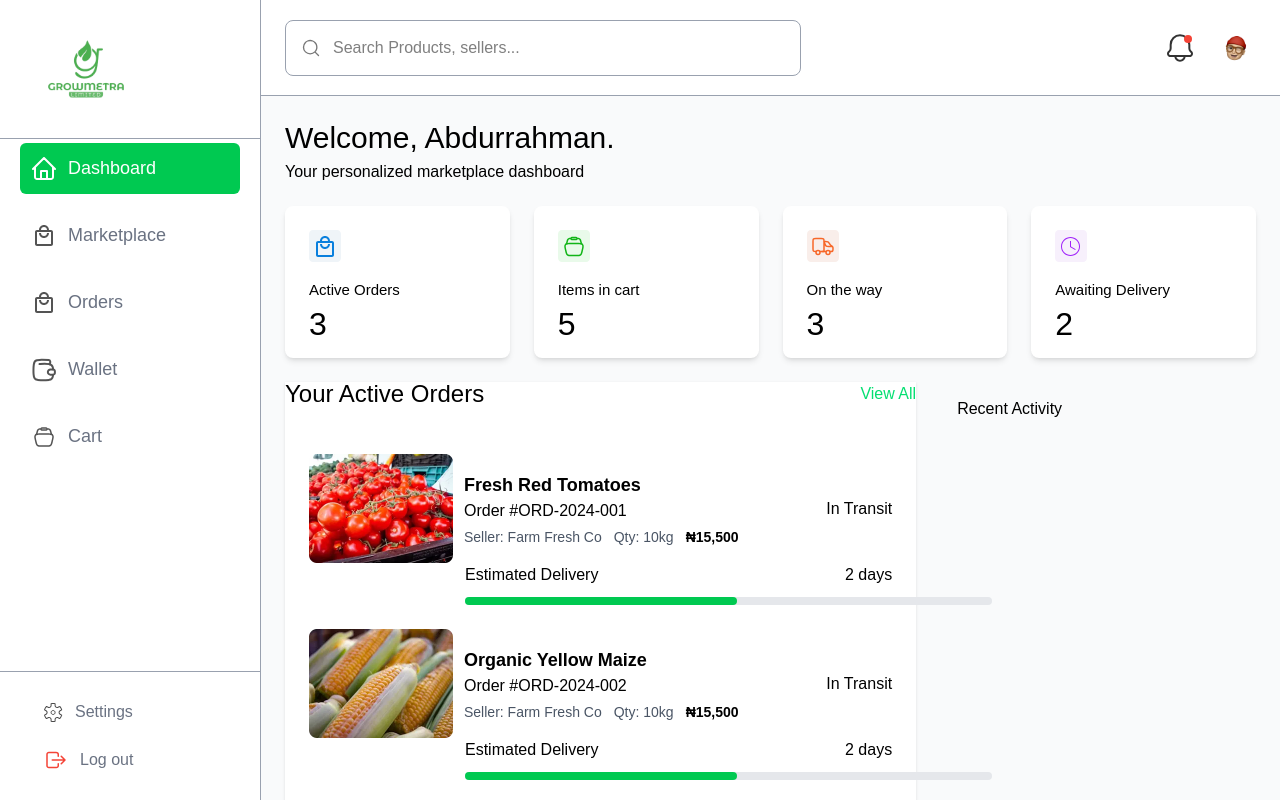
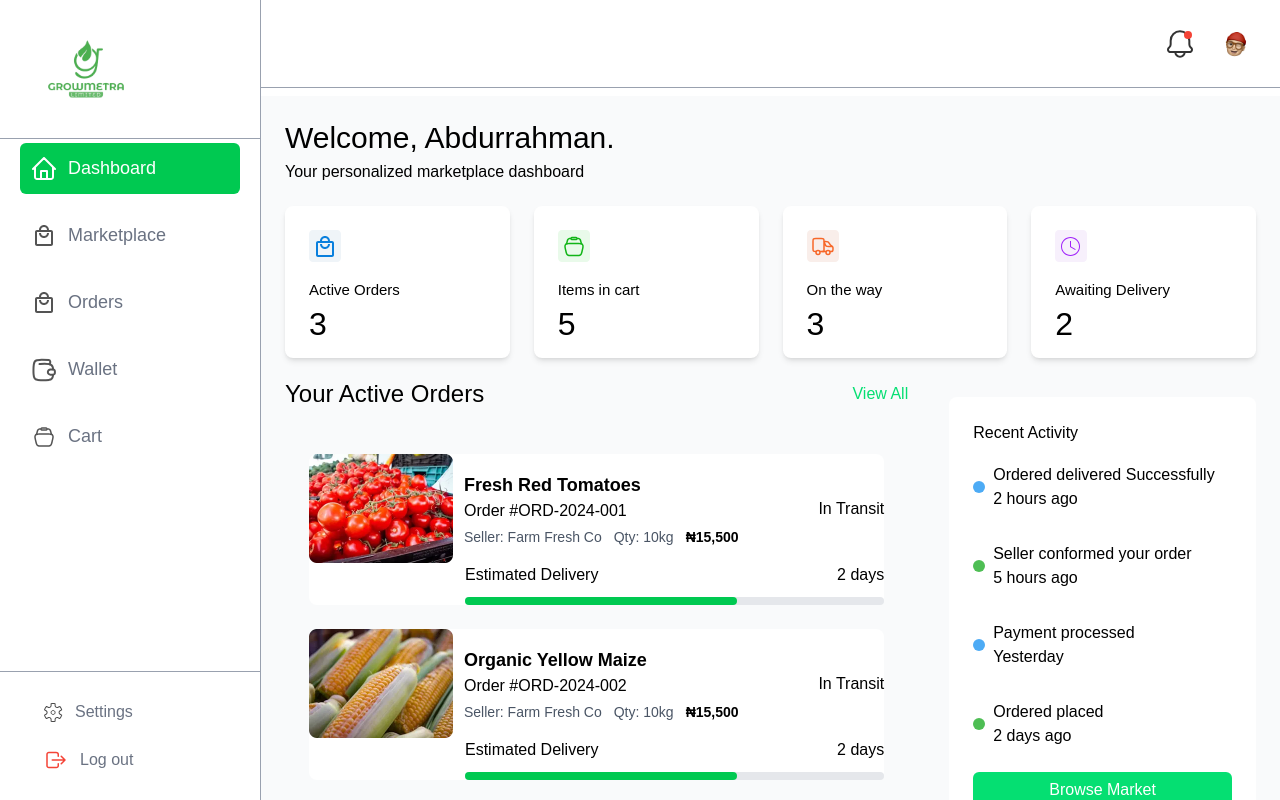
Before and after one commit to GROWMETRA11/GrowMetra11, a React (Vite) app: page /dashboard in a window 1280 px wide. Built offline with nearby package versions, Linux system fonts and the light colour scheme.

Commit message:
fix: fixed dashboard header searchbar

```diff
--- a/src/Components/Buttons/ViewStore.jsx
+++ b/src/Components/Buttons/ViewStore.jsx
@@ -1,12 +1,13 @@
 import React from 'react'
 
-const ViewStore = () => {
+const ViewStore = ({ className,text= "View Store" }) => {
   return (
+    <button
+      className={`h-[36px] flex justify-center items-center w-full rounded-md bg-green-400 text-white ${className}`}
+    >
+     {text}
+    </button>
+  );
+};
 
-        <button className='h-[36px] flex justify-center items-center w-full  rounded-md bg-green-400 text-white'>
-            View Store
-        </button>
-  )
-}
-
-export default ViewStore
+export default ViewStore;
--- a/src/pages/dashboard/famers/components/DashboardLayout.jsx
+++ b/src/pages/dashboard/famers/components/DashboardLayout.jsx
@@ -51,9 +51,12 @@ const dashBoardLink = [{
 },
 ]
 
+// const isMarketActive = active.split("/")[1].toLowerCase() === "market";
+
 
 
   return (
+
     <section className="h-screen flex">
     {/* SideBar */}
     <div className='border-r-[0.2px] flex flex-col h-screen border-r-gray-400 shadow-md shadow-[#1B1C1D0] max-w-[261px] w-[261px] bg-white fixed left-0 top-0'>
@@ -96,16 +99,20 @@ const dashBoardLink = [{
 
 
     {/* Header */}
-    <div className='w-[calc(100%-261px)] border-b-[0.2px] border-gray-400 h-24 fixed p-6 top-0 left-[261px] bg-white z-10'>
-        <div className='flex justify-between items-center gap-5 h-full'>
-            <div className='flex items-center gap-3 w-full max-w-[516px] relative'>
-                <SearchIcon className="absolute left-4 top-1/2 -translate-y-1/2" />
+    <div className='w-[calc(100%-261px)] border-b-[0.2px] border-gray-400 h-22 fixed p-6 top-0 left-[261px] bg-white z-10'>
+        <div className='flex justify-end items-center gap-5 h-full'>
+           {/*  <div className='flex items-center gap-3 w-full max-w-[516px] relative'>
+                <SearchIcon className="absolute h-[55px] left-4 top-1/2 -translate-y-1/2" />
                 <input
                     className='w-full max-w-[516px] pl-[47px] pr-4 py-[15px] border border-gray-400 rounded-lg outline-none'
                     type="text"
                     placeholder='Search Products, sellers...'
                 />
             </div>
+            <div className='flex items-center gap-5'>
+                <NotificationIcon className="px-3" />
+                <img className='w-10 h-10 rounded-full object-cover' src={ProfileIcon} alt="ProfileIcon" />
+            </div> */}
             <div className='flex items-center gap-5'>
                 <NotificationIcon className="px-3" />
                 <img className='w-10 h-10 rounded-full object-cover' src={ProfileIcon} alt="ProfileIcon" />
--- a/src/pages/dashboard/famers/screen/Dashboard.jsx
+++ b/src/pages/dashboard/famers/screen/Dashboard.jsx
@@ -10,6 +10,7 @@ import Banana from "../../../../assets/images/Banana.webp";
 import Apple from "../../../../assets/images/Apple.webp";
 import StarIcon from "../../../../Components/iconComponent/StarIcon"
 import ViewStore from "../../../../Components/Buttons/ViewStore";
+import { EyeClosed } from "lucide-react";
 
 const Dashboard = () => {
   {
@@ -150,7 +151,7 @@ const Dashboard = () => {
       {/* Recent Orders */}
       <div className="w-full flex gap-[41px] mt-6">
         {/*Left Items */}
-        <div className=" w-[65%] bg-white shadow-sm ">
+        <div className=" w-[65%]">
           {/* Text */}
           <div className="flex justify-between">
             <h2 className="text-2xl font-normal leading-[100%] text-black">
@@ -160,10 +161,10 @@ const Dashboard = () => {
           </div>
 
           {/* Images and other text */}
-          <div className="my-6 p-6 ">
+          <div className="my-6 p-6">
             {/* Mapped items */}
             {Orders.map((order, index) => (
-              <div key={index} className=" mb-6 ">
+              <div key={index} className=" mb-6 bg-white rounded-lg">
                 <div className="flex items-center gap-[11px]">
                   <img
                     className="w-36 object-cover"
@@ -189,7 +190,7 @@ const Dashboard = () => {
                     <p> {order.eta} </p>
                     </div>
 
-                    <div className=" ml-39 w-[527px] bg-gray-200 rounded-full h-2">
+                    <div className=" ml-39  max-w-[527px] bg-gray-200 rounded-full h-2">
                       <div className="bg-green-500 h-2 rounded-full " style={{width: "272px"}}></div>
                     </div>
               </div>
@@ -200,7 +201,69 @@ const Dashboard = () => {
 
         {/* Right Items */}
         <div className="w-[32%] mt-[15px]">
-          <h1>Recent Activity</h1>
+          <div className="p-6 bg-white rounded-lg ">
+            <h2 className="mb-[18px]">Recent Activity</h2>
+
+            <div>
+              <div className="flex items-center gap-2 flex-wrap mb-[31px]">
+                <div className="w-3 h-3 bg-[#4DABF5] rounded-full"></div>
+                <div>
+                  <p>Ordered delivered Successfully </p>
+                  <p>2 hours ago</p>
+                </div>
+              </div>
+
+              <div className="flex items-center gap-2 flex-wrap mb-[31px]">
+                <div className="w-3 h-3 bg-[#4EBE54] rounded-full"></div>
+                <div>
+                  <p>Seller conformed your order</p>
+                  <p>5 hours ago</p>
+                </div>
+              </div>
+
+              <div className="flex items-center gap-2 flex-wrap mb-[31px]">
+                <div className="w-3 h-3 bg-[#4DABF5] rounded-full"></div>
+                <div>
+                  <p>Payment processed</p>
+                  <p>Yesterday</p>
+                </div>
+              </div>
+
+              <div className="flex items-center gap-2 flex-wrap ">
+                <div className="w-3 h-3 bg-[#4EBE54] rounded-full"></div>
+                <div>
+                  <p>Ordered placed</p>
+                  <p>2 days ago</p>
+                </div>
+              </div>
+            </div>
+
+            <div className="mt-6">
+              <ViewStore text="Browse Market" className="mb-4" />
+              <ViewStore text="View Cart" className=" border border-black rounded-lg" />
+            </div>
+
+            { /* Cards */ }
+            <div className="bg-green-500 py-[17px] px-6 text-white rounded-lg mt-[30px]">
+              <div className="flex justify-between items-center mb-4">
+                <p>Available Balance</p>
+                <EyeClosed />
+              </div>
+              <p className="mb-4 text-3xl font-medium">₦28,500</p>
+              <ViewStore text = "Add Funds" className="border bg-transparent border-white rounded-md" />
+            </div>
+
+            <div className="bg-green-500 py-[17px] px-6 text-white rounded-lg mt-4">
+              <div className="flex justify-between items-center mb-4">
+                <p>Escrow Summary</p>
+                <EyeClosed />
+              </div>
+              <p className="mb-4 text-3xl font-medium">₦12,500</p>
+              <p className="max-w-[309px] text-[16px]">₦12,500 currently held in escrow across 3 transactions.</p>
+
+            </div>
+
+          </div>
         </div>
       </div>
 
--- a/src/pages/dashboard/famers/screen/MarketPlace.jsx
+++ b/src/pages/dashboard/famers/screen/MarketPlace.jsx
@@ -4,7 +4,7 @@ import DashboardLayout from '../components/DashboardLayout'
 const MarketPlace = () => {
   return (
      <DashboardLayout>
-      <p>This is a market place</p>
+
     </DashboardLayout>
   )
 }
```
